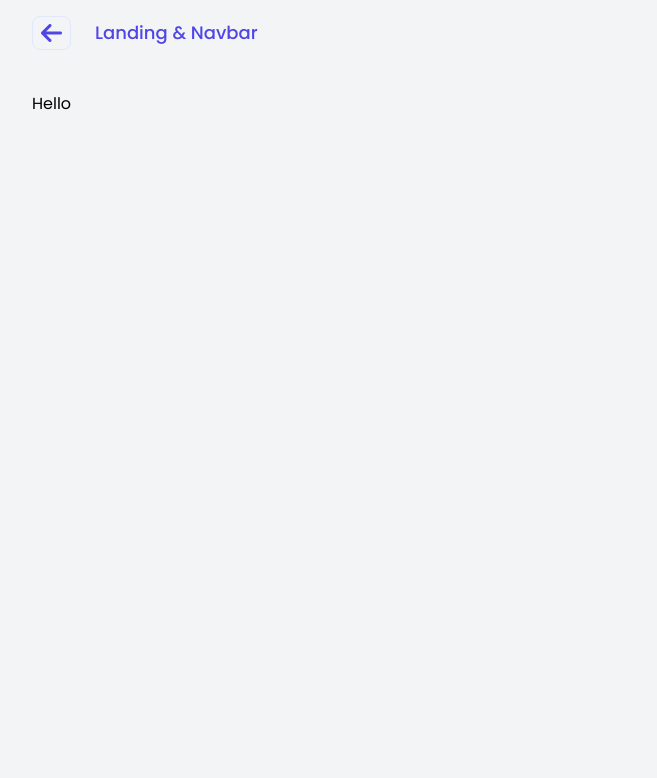
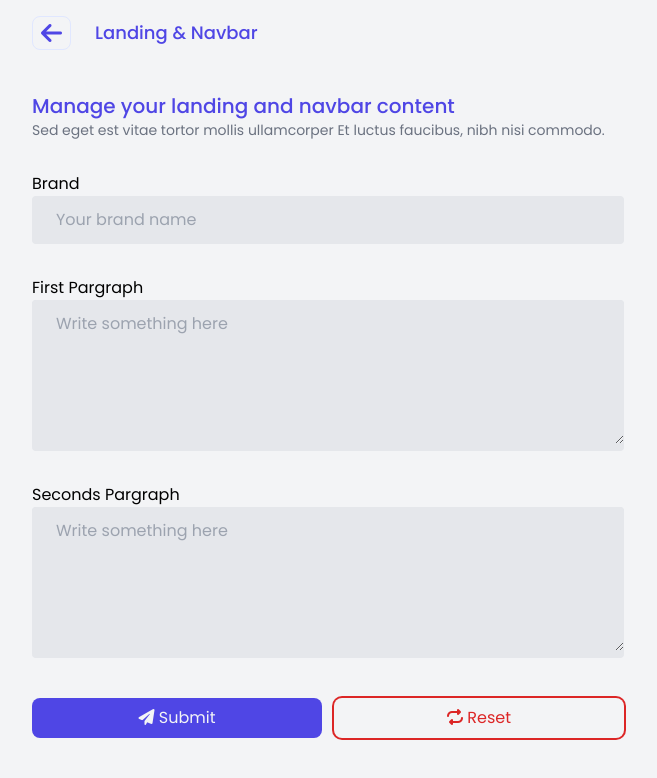
Before and after one commit to or-abdillh/orabdillh-cms, a Vue app: page /manage/landing-navbar in a window 1280 px wide. Shown: the top 778 px of the page, without its empty margins (312-969 px from the left). Built offline with nearby package versions, Linux system fonts and the light colour scheme.

Commit message:
Create form for landing and navbar

```diff
--- a/src/components/PageSection.vue
+++ b/src/components/PageSection.vue
@@ -2,7 +2,7 @@
   <main>
     <section>
       <h1 class="text-xl font-medium text-indigo-600">{{ title }}</h1>
-      <p>{{ subtitle }}</p>
+      <p class="text-gray-500 text-sm">{{ subtitle }}</p>
     </section>
     <section class="mt-6">
       <slot name="body"></slot>
@@ -19,7 +19,7 @@ const props = defineProps({
   },
   subtitle: {
     type: String,
-    default: 'Sed eget est vitae tortor mollis ullamcorper.'
+    default: 'Sed eget est vitae tortor mollis ullamcorper Et luctus faucibus, nibh nisi commodo.'
   }
 })
 
--- a/src/style/app.css
+++ b/src/style/app.css
@@ -18,10 +18,26 @@ body {
   @apply w-full md:w-10/12 lg:w-8/12 xl:w-6/12 md:mx-auto
 }
 
-.input-wrapper {
-  @apply bg-gray-200 px-3 py-2 rounded overflow-hidden;
+.input-field {
+  @apply mb-8;
 }
 
-.input-wrapper input {
-  @apply bg-gray-200 max-w-full w-full;
+.input-wrapper {
+  @apply bg-gray-200 rounded overflow-hidden;
 }
+
+.input-wrapper input, .input-wrapper textarea {
+  @apply bg-gray-200 w-full px-6 py-3;
+}
+
+.btn-submit , .btn-reset {
+  @apply w-full px-4 py-2 rounded-lg active:scale-95 duration-300;
+}
+
+.btn-submit {
+  @apply bg-indigo-600 text-gray-100;
+}
+
+.btn-reset {
+  @apply ring-2 ring-red-600 text-red-600;
+}
--- a/src/views/ManageLandingNavbar.vue
+++ b/src/views/ManageLandingNavbar.vue
@@ -1,11 +1,50 @@
 <template>
    <main class="pt-20">
-      Hello
+      <page-section title="Manage your landing and navbar content">
+         <template v-slot:body>
+            <form class="mt-8">
+               <!-- brand -->
+               <section class="input-field">
+                  <label for="brand">Brand</label>
+                  <div class="input-wrapper">
+                     <input name="brand" id="brand" placeholder="Your brand name" required type="text">
+                  </div>
+               </section>
+               <!-- first Paragraph -->
+                <section class="input-field">
+                  <label for="first-paragraph">First Pargraph</label>
+                  <div class="input-wrapper">
+                     <textarea rows="5" name="first-paragraph" id="first-paragraph" placeholder="Write something here" required type="text"></textarea>
+                  </div>
+               </section>
+               <!--seconds Paragraph -->
+                <section class="input-field">
+                  <label for="seconds-paragraph">Seconds Pargraph</label>
+                  <div class="input-wrapper">
+                     <textarea rows="5" name="seconds-paragraph" id="seconds-paragraph" placeholder="Write something here" required type="text"></textarea>
+                  </div>
+               </section>
+               <!-- Actions -->
+               <section class="mt-10 w-full flex gap-3">
+                  <!-- Submit -->
+                  <button class="btn-submit" type="submit">
+                     <i class="fa fa-solid fa-paper-plane"></i>
+                     Submit
+                  </button>
+                  <!-- Reset -->
+                  <button class="btn-reset" type="reset">
+                     <i class="fa fa-solid fa-repeat"></i>
+                     Reset
+                  </button>
+               </section>
+            </form>
+         </template>
+      </page-section>
    </main>
 </template>
 
 <script setup>
 
+import PageSection from '@component/PageSection.vue'
 
-
-</script>>
+</script>
```
